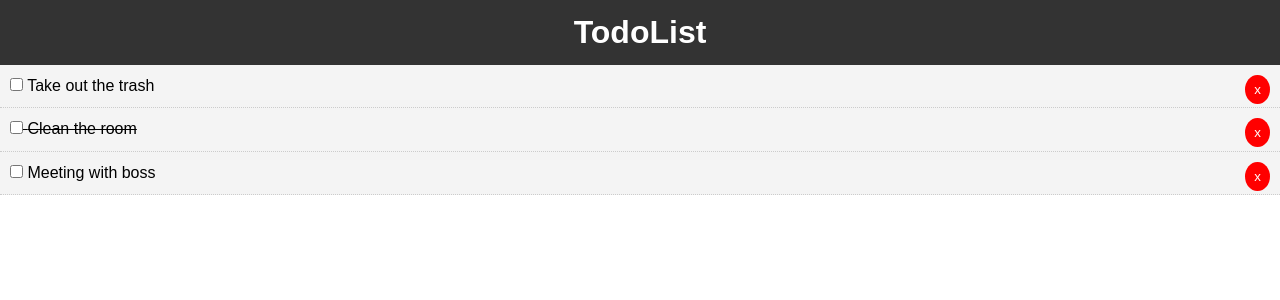
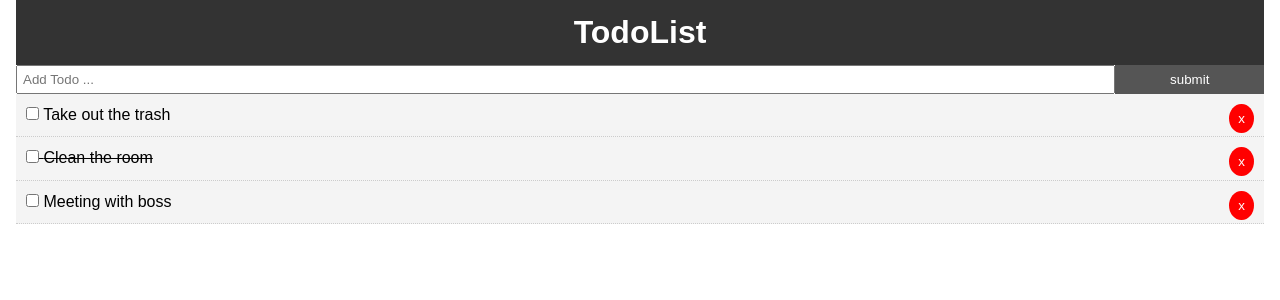
Before and after one commit to jamesob131/reactCC, a React (Create React App) app: page / in a window 1280 px wide. Shown: the top 300 px of the page. Built offline with nearby package versions, Linux system fonts and the light colour scheme.

Commit message:
added uuid

```diff
--- a/package.json
+++ b/package.json
@@ -10,7 +10,8 @@
     "prop-types": "^15.7.2",
     "react": "^16.12.0",
     "react-dom": "^16.12.0",
-    "react-scripts": "^3.3.0"
+    "react-scripts": "^3.3.0",
+    "uuid": "^3.4.0"
   },
   "scripts": {
     "start": "react-scripts start",
--- a/src/App.css
+++ b/src/App.css
@@ -13,3 +13,20 @@
   color: #333;
   text-decoration: none;
 }
+
+.container {
+  padding: 0 1rem;
+}
+
+.btn {
+  display: inline-block;
+  border: none;
+  background: #555;
+  color: #fff;
+  padding: 7px 20px;
+  cursor: pointer;
+}
+
+.btn:hover {
+  background: #666;
+}
--- a/src/App.js
+++ b/src/App.js
@@ -2,23 +2,25 @@
 import './components/Todos'
 import './App.css';
 import Todos from './components/Todos';
+import AddTodo from './components/AddTodo';
 import Header from './components/layout/Header';
+import uuid from 'uuid';
 
 class App extends Component {
   state = {
     todos: [
       {
-        id: 1,
+        id: uuid.v4(),
         title: 'Take out the trash',
         completed: false
       },
       {
-        id: 2,
+        id: uuid.v4(),
         title: 'Clean the room',
         completed: true
       },
       {
-        id: 3,
+        id: uuid.v4(),
         title: 'Meeting with boss',
         completed: false
       }
@@ -35,22 +37,34 @@
     }) });
   }
 
-  // Delete TodoItem
+  // Delete Todo
   delTodo = (id) => {
     this.setState({ todos: [...this.state.todos.filter(
       todo => todo.id !== id
     )] });
   }
 
+  // Add Todo
+  addTodo = (title) => {
+    const newTodo = {
+      id: uuid.v4(),
+      title,
+      completed: false
+    }
+    this.setState({ todos: [...this.state.todos, newTodo]})
+  }
+
   render(){
     console.log(this.state);
     return (
       <div className="App">
-        <Header />
-        <Todos  todos={this.state.todos}
-        markComplete={this.markComplete}
-        delTodo={this.delTodo}
-        />
+        <div className="container">
+          <Header />
+          <AddTodo addTodo={this.addTodo} />
+          <Todos  todos={this.state.todos}
+          markComplete={this.markComplete}
+          delTodo={this.delTodo}/>
+        </div>
       </div>
     );
   }
--- /dev/null
+++ b/src/components/AddTodo.js
@@ -0,0 +1,37 @@
+import React, { Component } from 'react';
+
+export class AddTodo extends Component {
+    state = {
+        title: ''
+    }
+
+    onChange = (e) => this.setState({ [e.target.name]: e.target.value });
+    onSubmit = (e) => {
+        e.preventDefault();
+        this.props.addTodo(this.state.title);
+        this.setState({title: ''});
+    }
+
+    render(){
+        return(
+            <form onSubmit={this.onSubmit} style={{display: 'flex'}}>
+                <input
+                    type="text"
+                    name="title"
+                    style={{flex: '10', padding: '5px'}}
+                    placeholder="Add Todo ..."
+                    value={this.state.title}
+                    onChange={this.onChange}
+                />
+                <input
+                    type="submit"
+                    value="submit"
+                    className="btn"
+                    style={{flex: '1'}}
+                />
+            </form>
+        )
+    }
+}
+
+export default AddTodo;
```
